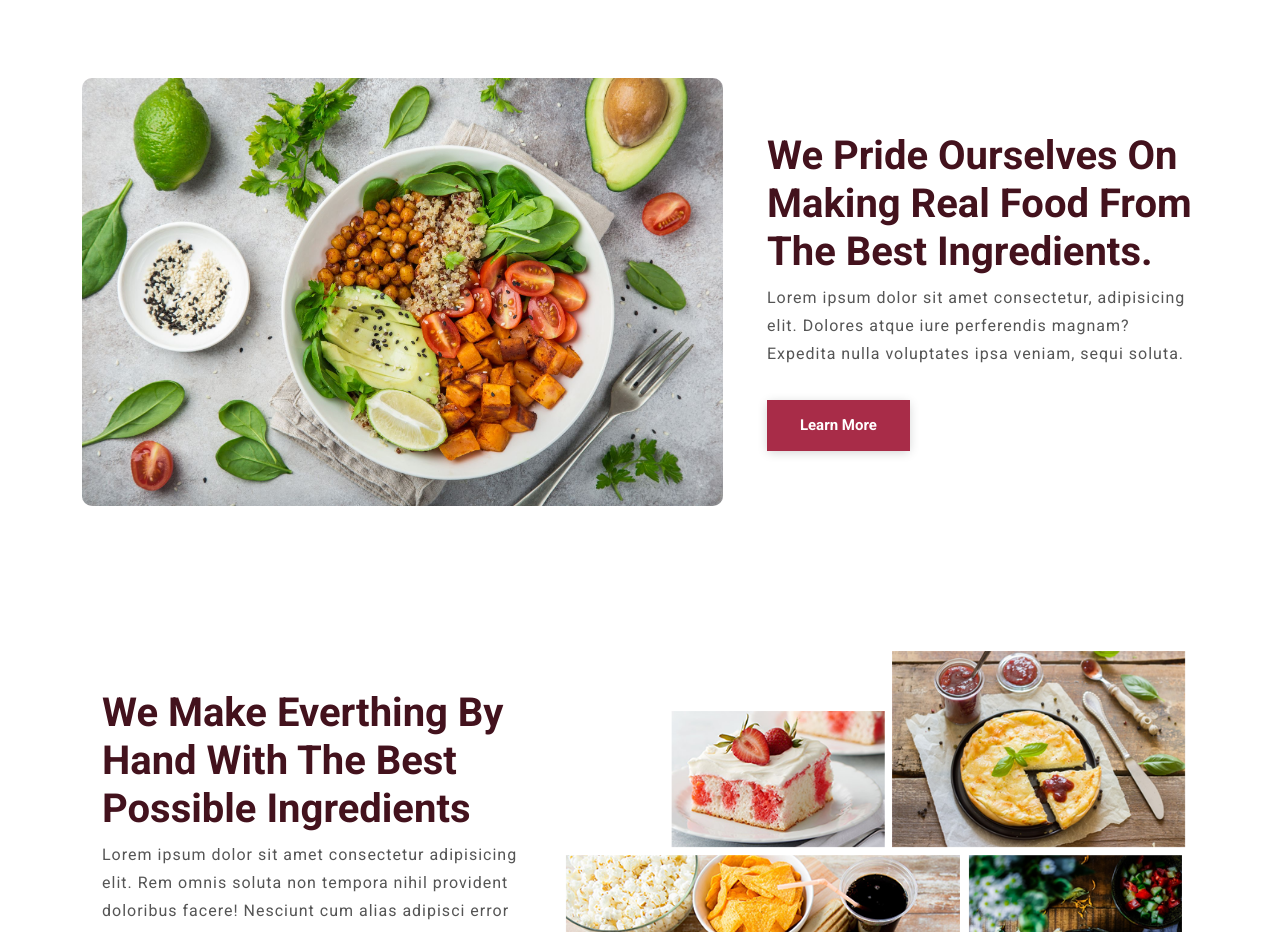
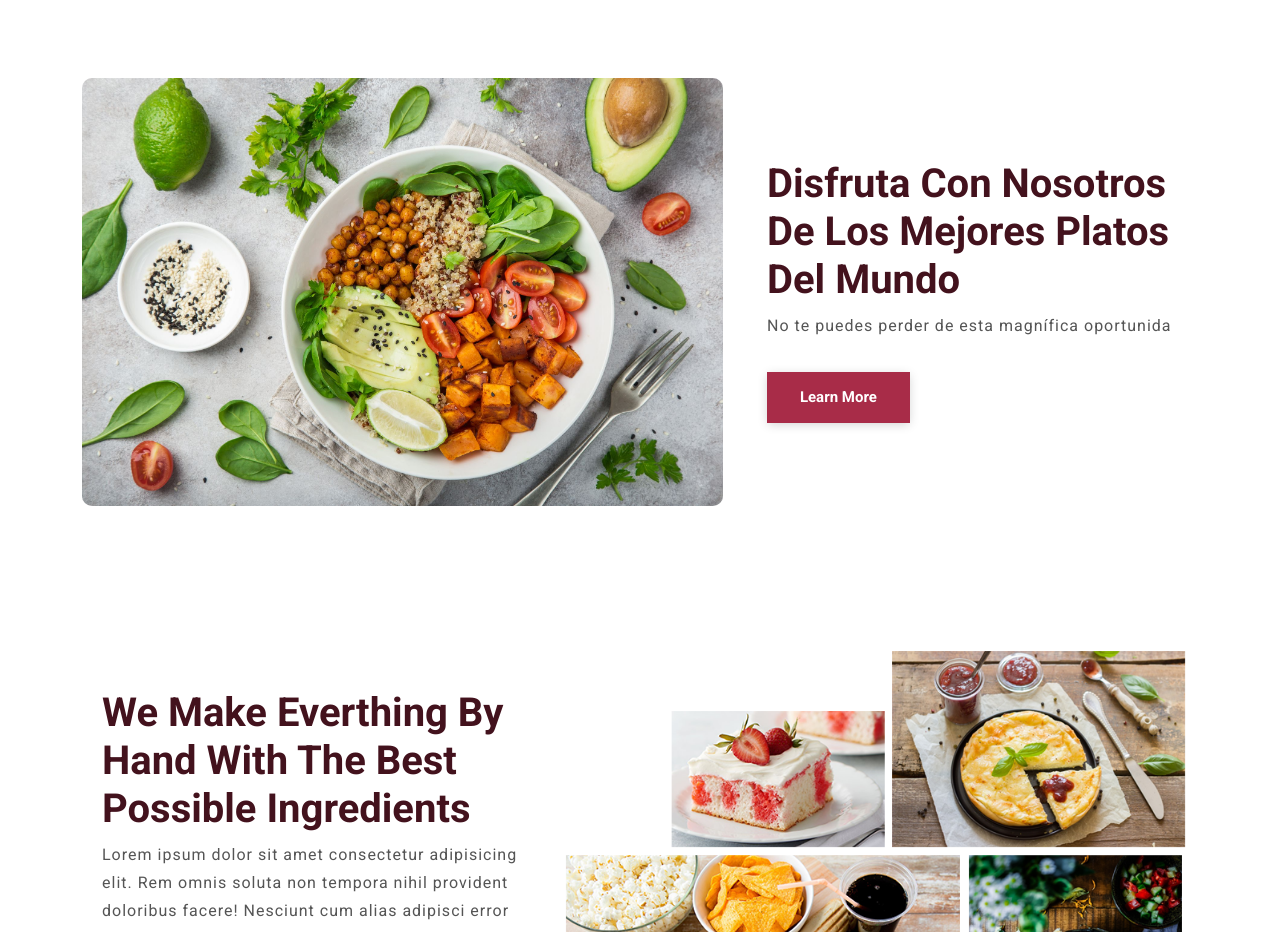
Before and after one commit to AxelAlfaro0611/restaurante_BellaVista, a plain HTML site: page index.html in a window 1280 px wide. Shown: the part 1080-2012 px from the top of the page. Drawn offline with nearby package versions, Linux system fonts and the light colour scheme.

Commit message:
Actualizar información

```diff
--- a/index.html
+++ b/index.html
@@ -98,8 +98,8 @@
                         </div>
                     </div>
                     <div class="col-lg-5 col-md-12 text-sec">
-                        <h2>We pride ourselves on making real food from the best ingredients. </h2>
-                        <p>Lorem ipsum dolor sit amet consectetur, adipisicing elit. Dolores atque iure perferendis magnam? Expedita nulla voluptates ipsa veniam, sequi soluta.</p>
+                        <h2>Disfruta con nosotros de los mejores platos del mundo </h2>
+                        <p>No te puedes perder de esta magnífica oportunida</p>
                         <button class="main-btn mt-3">Learn More</button>
                     </div>
                 </div>
```
